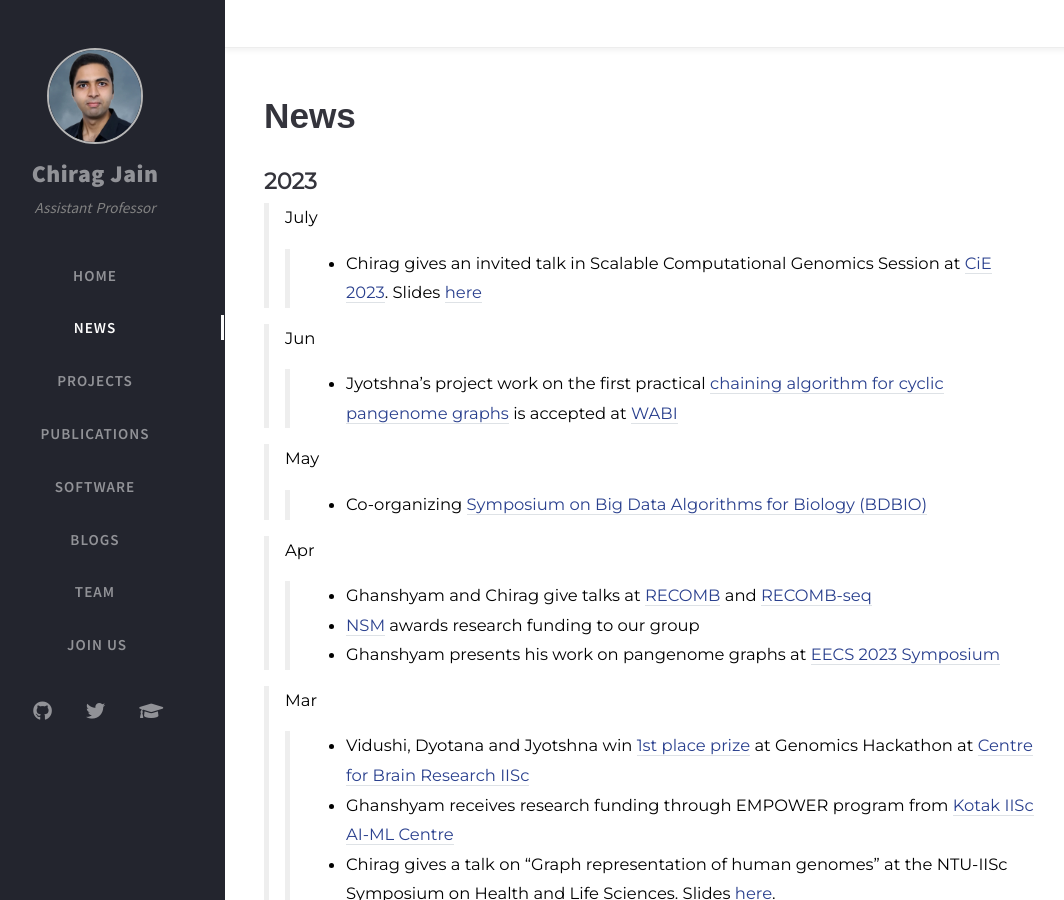
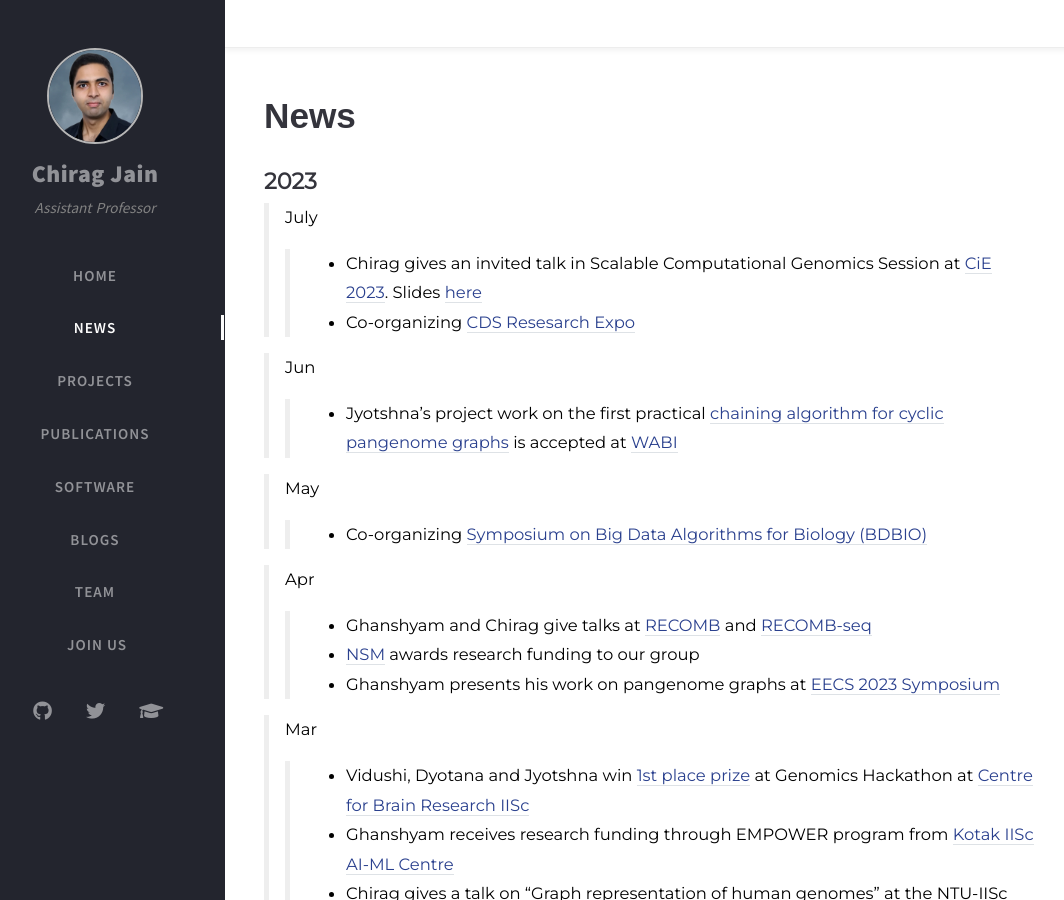
Before and after one commit to at-cg/at-cg.github.io, a Jekyll site: the page built from tabs/new.md, in a window 1280 px wide and 900 px high. Shown: the whole window, without its empty margins (35-1099 px from the left). Built offline with Jekyll 4.4.1, drawn with Linux system fonts in a browser that asks for light colours; nearby versions of some CDN libraries; comment, search, counter and statistics services are not loaded.

Commit message:
Update new.md

```diff
--- a/tabs/new.md
+++ b/tabs/new.md
@@ -23,6 +23,7 @@ type: news
 
 > July
 >> - Chirag gives an invited talk in Scalable Computational Genomics Session at [CiE 2023](https://www.viam.science.tsu.ge/cie2023). Slides [here](https://drive.google.com/file/d/1GfNyDX2e-oEsUjBza9w111mzdHUVhmy8/view?usp=share_link)
+>> - Co-organizing [CDS Resesarch Expo](https://cds.iisc.ac.in/news/cds-research-expo-2023)
 
 > Jun
 >> - Jyotshna's project work on the first practical [chaining algorithm for cyclic pangenome graphs](https://www.biorxiv.org/content/10.1101/2023.06.21.545871v1) is accepted at [WABI](https://acm-bcb.org/WABI/2023/)
```
